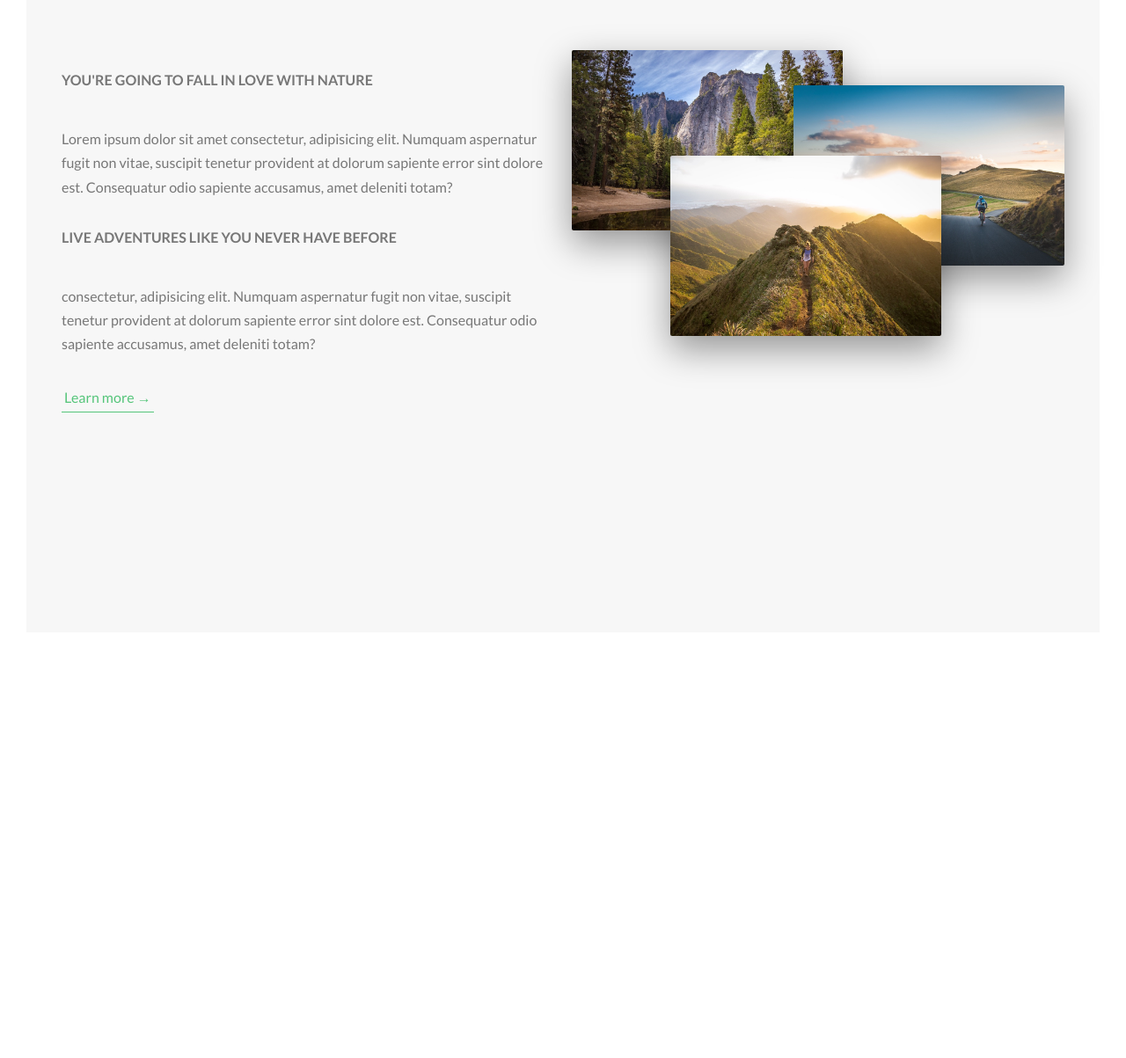
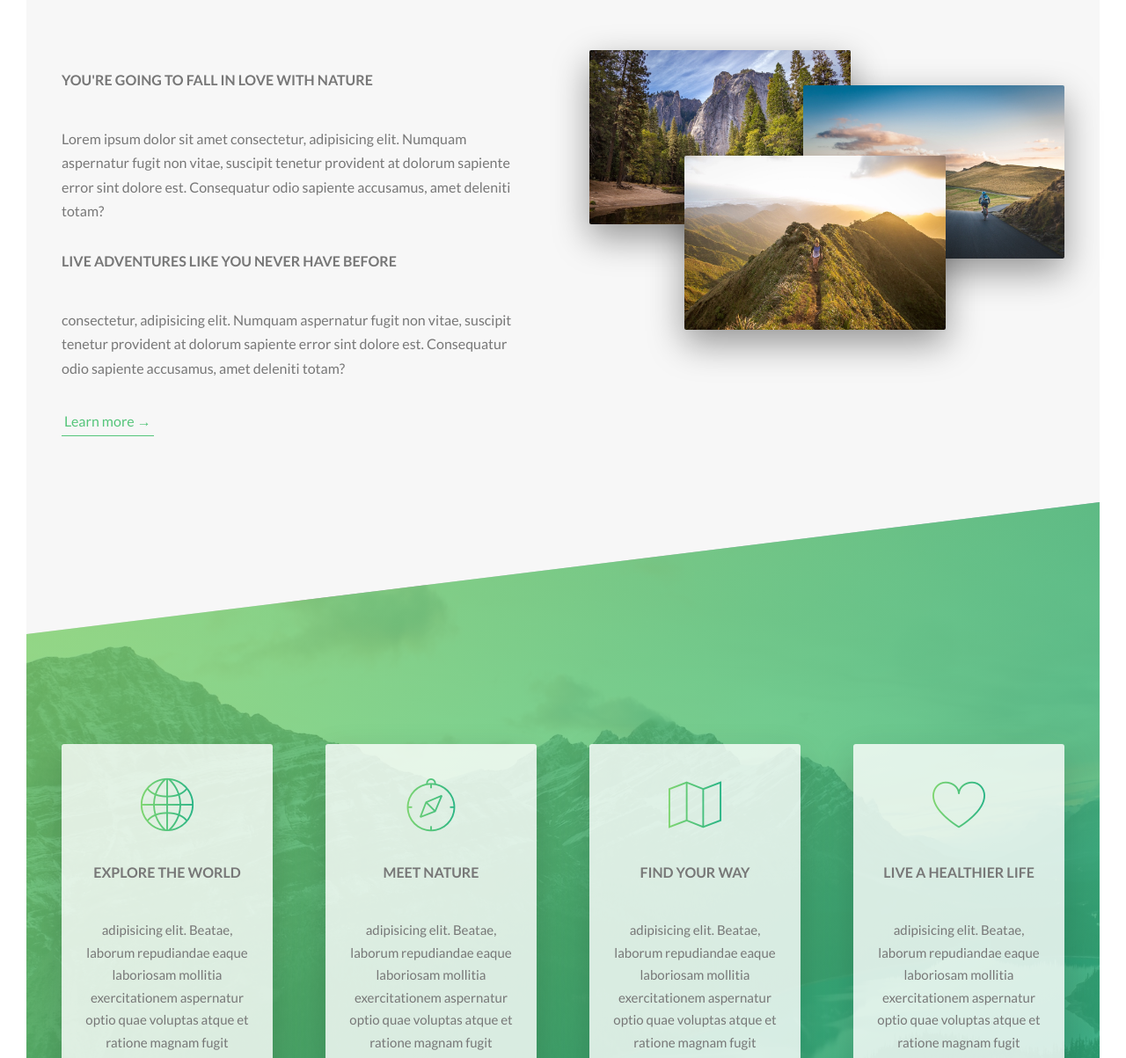
Before and after one commit to thinhbuihong/Natours, a website: page index.html in a window 1280 px wide. Shown: the part 934-2137 px from the top of the page at 88% size. Before the commit the page ends 1683 px from the top, so only its background shows below. Drawn offline with Linux system fonts and the light colour scheme.

Commit message:
feature section

```diff
--- /dev/null
+++ b/css/icon-font.css
@@ -0,0 +1,445 @@
+@charset "UTF-8";
+
+@font-face {
+  font-family: "linea-basic-10";
+  src:url("fonts/linea-basic-10.eot");
+  src:url("fonts/linea-basic-10.eot?#iefix") format("embedded-opentype"),
+    url("fonts/linea-basic-10.woff") format("woff"),
+    url("fonts/linea-basic-10.ttf") format("truetype"),
+    url("fonts/linea-basic-10.svg#linea-basic-10") format("svg");
+  font-weight: normal;
+  font-style: normal;
+
+}
+
+[data-icon]:before {
+  font-family: "linea-basic-10" !important;
+  content: attr(data-icon);
+  font-style: normal !important;
+  font-weight: normal !important;
+  font-variant: normal !important;
+  text-transform: none !important;
+  speak: none;
+  line-height: 1;
+  -webkit-font-smoothing: antialiased;
+  -moz-osx-font-smoothing: grayscale;
+}
+
+[class^="icon-"]:before,
+[class*=" icon-"]:before {
+  font-family: "linea-basic-10" !important;
+  font-style: normal !important;
+  font-weight: normal !important;
+  font-variant: normal !important;
+  text-transform: none !important;
+  speak: none;
+  line-height: 1;
+  -webkit-font-smoothing: antialiased;
+  -moz-osx-font-smoothing: grayscale;
+}
+
+.icon-basic-accelerator:before {
+  content: "a";
+}
+.icon-basic-alarm:before {
+  content: "b";
+}
+.icon-basic-anchor:before {
+  content: "c";
+}
+.icon-basic-anticlockwise:before {
+  content: "d";
+}
+.icon-basic-archive:before {
+  content: "e";
+}
+.icon-basic-archive-full:before {
+  content: "f";
+}
+.icon-basic-ban:before {
+  content: "g";
+}
+.icon-basic-battery-charge:before {
+  content: "h";
+}
+.icon-basic-battery-empty:before {
+  content: "i";
+}
+.icon-basic-battery-full:before {
+  content: "j";
+}
+.icon-basic-battery-half:before {
+  content: "k";
+}
+.icon-basic-bolt:before {
+  content: "l";
+}
+.icon-basic-book:before {
+  content: "m";
+}
+.icon-basic-book-pen:before {
+  content: "n";
+}
+.icon-basic-book-pencil:before {
+  content: "o";
+}
+.icon-basic-bookmark:before {
+  content: "p";
+}
+.icon-basic-calculator:before {
+  content: "q";
+}
+.icon-basic-calendar:before {
+  content: "r";
+}
+.icon-basic-cards-diamonds:before {
+  content: "s";
+}
+.icon-basic-cards-hearts:before {
+  content: "t";
+}
+.icon-basic-case:before {
+  content: "u";
+}
+.icon-basic-chronometer:before {
+  content: "v";
+}
+.icon-basic-clessidre:before {
+  content: "w";
+}
+.icon-basic-clock:before {
+  content: "x";
+}
+.icon-basic-clockwise:before {
+  content: "y";
+}
+.icon-basic-cloud:before {
+  content: "z";
+}
+.icon-basic-clubs:before {
+  content: "A";
+}
+.icon-basic-compass:before {
+  content: "B";
+}
+.icon-basic-cup:before {
+  content: "C";
+}
+.icon-basic-diamonds:before {
+  content: "D";
+}
+.icon-basic-display:before {
+  content: "E";
+}
+.icon-basic-download:before {
+  content: "F";
+}
+.icon-basic-exclamation:before {
+  content: "G";
+}
+.icon-basic-eye:before {
+  content: "H";
+}
+.icon-basic-eye-closed:before {
+  content: "I";
+}
+.icon-basic-female:before {
+  content: "J";
+}
+.icon-basic-flag1:before {
+  content: "K";
+}
+.icon-basic-flag2:before {
+  content: "L";
+}
+.icon-basic-floppydisk:before {
+  content: "M";
+}
+.icon-basic-folder:before {
+  content: "N";
+}
+.icon-basic-folder-multiple:before {
+  content: "O";
+}
+.icon-basic-gear:before {
+  content: "P";
+}
+.icon-basic-geolocalize-01:before {
+  content: "Q";
+}
+.icon-basic-geolocalize-05:before {
+  content: "R";
+}
+.icon-basic-globe:before {
+  content: "S";
+}
+.icon-basic-gunsight:before {
+  content: "T";
+}
+.icon-basic-hammer:before {
+  content: "U";
+}
+.icon-basic-headset:before {
+  content: "V";
+}
+.icon-basic-heart:before {
+  content: "W";
+}
+.icon-basic-heart-broken:before {
+  content: "X";
+}
+.icon-basic-helm:before {
+  content: "Y";
+}
+.icon-basic-home:before {
+  content: "Z";
+}
+.icon-basic-info:before {
+  content: "0";
+}
+.icon-basic-ipod:before {
+  content: "1";
+}
+.icon-basic-joypad:before {
+  content: "2";
+}
+.icon-basic-key:before {
+  content: "3";
+}
+.icon-basic-keyboard:before {
+  content: "4";
+}
+.icon-basic-laptop:before {
+  content: "5";
+}
+.icon-basic-life-buoy:before {
+  content: "6";
+}
+.icon-basic-lightbulb:before {
+  content: "7";
+}
+.icon-basic-link:before {
+  content: "8";
+}
+.icon-basic-lock:before {
+  content: "9";
+}
+.icon-basic-lock-open:before {
+  content: "!";
+}
+.icon-basic-magic-mouse:before {
+  content: "\"";
+}
+.icon-basic-magnifier:before {
+  content: "#";
+}
+.icon-basic-magnifier-minus:before {
+  content: "$";
+}
+.icon-basic-magnifier-plus:before {
+  content: "%";
+}
+.icon-basic-mail:before {
+  content: "&";
+}
+.icon-basic-mail-multiple:before {
+  content: "'";
+}
+.icon-basic-mail-open:before {
+  content: "(";
+}
+.icon-basic-mail-open-text:before {
+  content: ")";
+}
+.icon-basic-male:before {
+  content: "*";
+}
+.icon-basic-map:before {
+  content: "+";
+}
+.icon-basic-message:before {
+  content: ",";
+}
+.icon-basic-message-multiple:before {
+  content: "-";
+}
+.icon-basic-message-txt:before {
+  content: ".";
+}
+.icon-basic-mixer2:before {
+  content: "/";
+}
+.icon-basic-mouse:before {
+  content: ":";
+}
+.icon-basic-notebook:before {
+  content: ";";
+}
+.icon-basic-notebook-pen:before {
+  content: "<";
+}
+.icon-basic-notebook-pencil:before {
+  content: "=";
+}
+.icon-basic-paperplane:before {
+  content: ">";
+}
+.icon-basic-pencil-ruler:before {
+  content: "?";
+}
+.icon-basic-pencil-ruler-pen:before {
+  content: "@";
+}
+.icon-basic-photo:before {
+  content: "[";
+}
+.icon-basic-picture:before {
+  content: "]";
+}
+.icon-basic-picture-multiple:before {
+  content: "^";
+}
+.icon-basic-pin1:before {
+  content: "_";
+}
+.icon-basic-pin2:before {
+  content: "`";
+}
+.icon-basic-postcard:before {
+  content: "{";
+}
+.icon-basic-postcard-multiple:before {
+  content: "|";
+}
+.icon-basic-printer:before {
+  content: "}";
+}
+.icon-basic-question:before {
+  content: "~";
+}
+.icon-basic-rss:before {
+  content: "\\";
+}
+.icon-basic-server:before {
+  content: "\e000";
+}
+.icon-basic-server2:before {
+  content: "\e001";
+}
+.icon-basic-server-cloud:before {
+  content: "\e002";
+}
+.icon-basic-server-download:before {
+  content: "\e003";
+}
+.icon-basic-server-upload:before {
+  content: "\e004";
+}
+.icon-basic-settings:before {
+  content: "\e005";
+}
+.icon-basic-share:before {
+  content: "\e006";
+}
+.icon-basic-sheet:before {
+  content: "\e007";
+}
+.icon-basic-sheet-multiple:before {
+  content: "\e008";
+}
+.icon-basic-sheet-pen:before {
+  content: "\e009";
+}
+.icon-basic-sheet-pencil:before {
+  content: "\e00a";
+}
+.icon-basic-sheet-txt:before {
+  content: "\e00b";
+}
+.icon-basic-signs:before {
+  content: "\e00c";
+}
+.icon-basic-smartphone:before {
+  content: "\e00d";
+}
+.icon-basic-spades:before {
+  content: "\e00e";
+}
+.icon-basic-spread:before {
+  content: "\e00f";
+}
+.icon-basic-spread-bookmark:before {
+  content: "\e010";
+}
+.icon-basic-spread-text:before {
+  content: "\e011";
+}
+.icon-basic-spread-text-bookmark:before {
+  content: "\e012";
+}
+.icon-basic-star:before {
+  content: "\e013";
+}
+.icon-basic-tablet:before {
+  content: "\e014";
+}
+.icon-basic-target:before {
+  content: "\e015";
+}
+.icon-basic-todo:before {
+  content: "\e016";
+}
+.icon-basic-todo-pen:before {
+  content: "\e017";
+}
+.icon-basic-todo-pencil:before {
+  content: "\e018";
+}
+.icon-basic-todo-txt:before {
+  content: "\e019";
+}
+.icon-basic-todolist-pen:before {
+  content: "\e01a";
+}
+.icon-basic-todolist-pencil:before {
+  content: "\e01b";
+}
+.icon-basic-trashcan:before {
+  content: "\e01c";
+}
+.icon-basic-trashcan-full:before {
+  content: "\e01d";
+}
+.icon-basic-trashcan-refresh:before {
+  content: "\e01e";
+}
+.icon-basic-trashcan-remove:before {
+  content: "\e01f";
+}
+.icon-basic-upload:before {
+  content: "\e020";
+}
+.icon-basic-usb:before {
+  content: "\e021";
+}
+.icon-basic-video:before {
+  content: "\e022";
+}
+.icon-basic-watch:before {
+  content: "\e023";
+}
+.icon-basic-webpage:before {
+  content: "\e024";
+}
+.icon-basic-webpage-img-txt:before {
+  content: "\e025";
+}
+.icon-basic-webpage-multiple:before {
+  content: "\e026";
+}
+.icon-basic-webpage-txt:before {
+  content: "\e027";
+}
+.icon-basic-world:before {
+  content: "\e028";
+}
--- a/index.html
+++ b/index.html
@@ -7,6 +7,7 @@
 
   <link href="https://fonts.googleapis.com/css?family=Lato:100,300,400,700,900" rel="stylesheet">
 
+  <link rel="stylesheet" href="css/icon-font.css">
   <link rel="stylesheet" href="css/icon-font.css">
   <link rel="stylesheet" href="css/style.css">
   <link rel="shortcut icon" type="image/png" href="img/favicon.png">
@@ -62,6 +63,56 @@
         </div>
       </div>
     </section>
+
+    <section class="section-features">
+
+      <div class="row">
+        <div class="col-1-of-4">
+          <div class="feature-box">
+            <i class="feature-box__icon icon-basic-world"></i>
+            <h3 class="heading-tertiary u-margin-bottom-small">Explore the world</h3>
+            <p class="feature-box__text">
+              adipisicing elit. Beatae, laborum repudiandae eaque laboriosam mollitia exercitationem aspernatur optio
+              quae voluptas atque et ratione magnam fugit dequod dolores debitis.
+            </p>
+          </div>
+        </div>
+
+        <div class="col-1-of-4">
+          <div class="feature-box">
+            <i class="feature-box__icon icon-basic-compass"></i>
+            <h3 class="heading-tertiary u-margin-bottom-small">Meet nature</h3>
+            <p class="feature-box__text">
+              adipisicing elit. Beatae, laborum repudiandae eaque laboriosam mollitia exercitationem aspernatur optio
+              quae voluptas atque et ratione magnam fugit dequod dolores debitis.
+            </p>
+          </div>
+        </div>
+
+        <div class="col-1-of-4">
+          <div class="feature-box">
+            <i class="feature-box__icon icon-basic-map"></i>
+            <h3 class="heading-tertiary u-margin-bottom-small">Find your way</h3>
+            <p class="feature-box__text">
+              adipisicing elit. Beatae, laborum repudiandae eaque laboriosam mollitia exercitationem aspernatur optio
+              quae voluptas atque et ratione magnam fugit dequod dolores debitis.
+            </p>
+          </div>
+        </div>
+
+        <div class="col-1-of-4">
+          <div class="feature-box">
+            <i class="feature-box__icon icon-basic-heart"></i>
+            <h3 class="heading-tertiary u-margin-bottom-small">Live a healthier life</h3>
+            <p class="feature-box__text">
+              adipisicing elit. Beatae, laborum repudiandae eaque laboriosam mollitia exercitationem aspernatur optio
+              quae voluptas atque et ratione magnam fugit dequod dolores debitis.
+            </p>
+          </div>
+        </div>
+
+      </div>
+    </section>
   </main>
   <!-- <section class="grid-test">
         <div class="row">
--- a/sass/abstracts/_variables.scss
+++ b/sass/abstracts/_variables.scss
@@ -15,4 +15,4 @@ $default-font-size:1.6rem;
 //grid
 $grig-width:114rem;
 $gutter-vertical:8rem;
-$gutter-horizontal:2rem;
+$gutter-horizontal:6rem;
--- /dev/null
+++ b/sass/components/_feature-box.scss
@@ -0,0 +1,22 @@
+.feature-box{
+  background-color: rgba($color-white, .8);
+  font-size: 1.5rem;
+  padding: 2.5rem;
+  text-align: center;
+  border-radius: 3px;
+  box-shadow: 0 1.5rem 4rem rgba($color: $color-black, $alpha: .15);
+  transition: transform .3s;
+  // transform: skew(7deg);
+
+  &__icon{
+    font-size: 6rem;
+    margin-bottom: 0.5rem;
+    display: inline-block;
+    background-image: linear-gradient(to right, $color-primary-light,$color-primary-dark);
+    -webkit-background-clip: text;
+    color: transparent;
+  }
+  &:hover{
+    transform: translateY(-1.5rem) scale(1.03);
+  }
+}
--- a/sass/main.scss
+++ b/sass/main.scss
@@ -9,6 +9,7 @@
 
 @import "components/button";
 @import "components/composition";
+@import "components/feature-box";
 
 @import "pages/home.scss";
 
--- a/sass/pages/home.scss
+++ b/sass/pages/home.scss
@@ -3,3 +3,18 @@
   padding: 25rem 0;margin-top: -20vh;
 
 }
+.section-features{
+  padding: 20rem 0;
+  background-image: linear-gradient(
+    to right bottom,
+    rgba($color-primary-light, .8),
+    rgba($color-primary-dark, .8)
+  ), url(../img/nat-4.jpg);
+  background-size: cover;
+  margin-top: -10rem;
+  transform: skewY(-7deg);
+
+  &>*{
+    transform: skewY(7deg);
+  }
+}
```
Also changed, not shown: css/fonts/linea-basic-10.ttf (added), css/fonts/linea-basic-10.woff (added), css/style.css, 2 other files.
